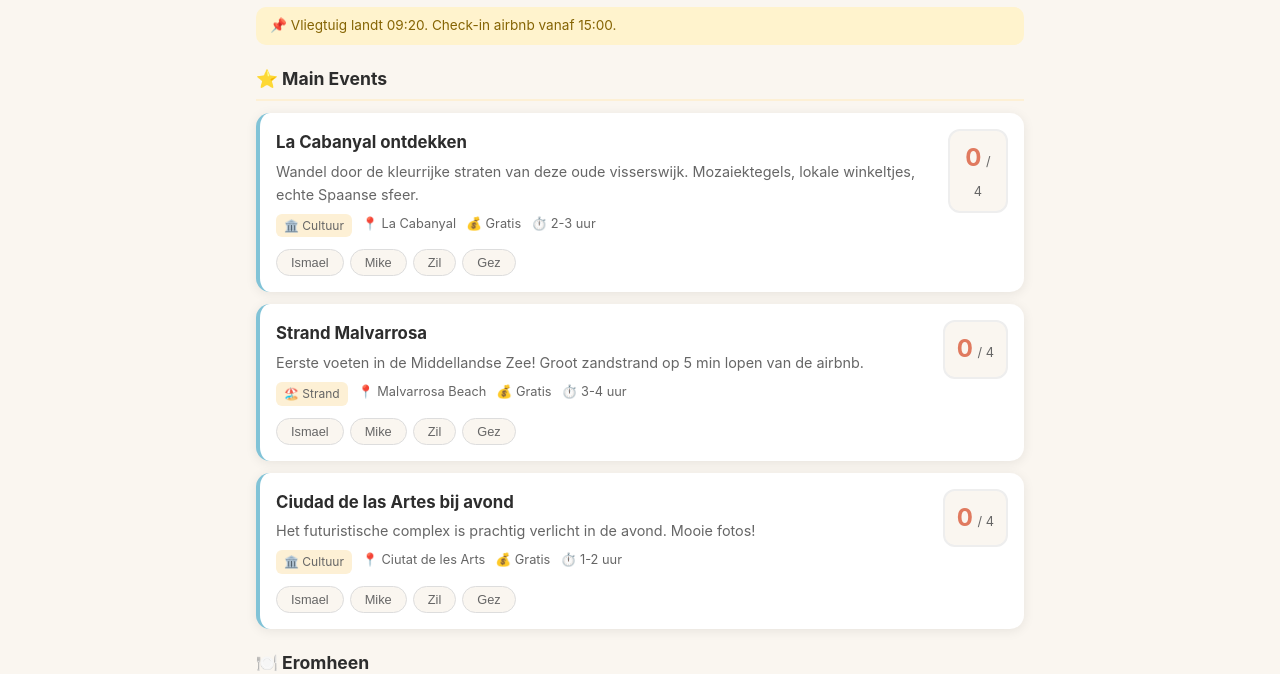
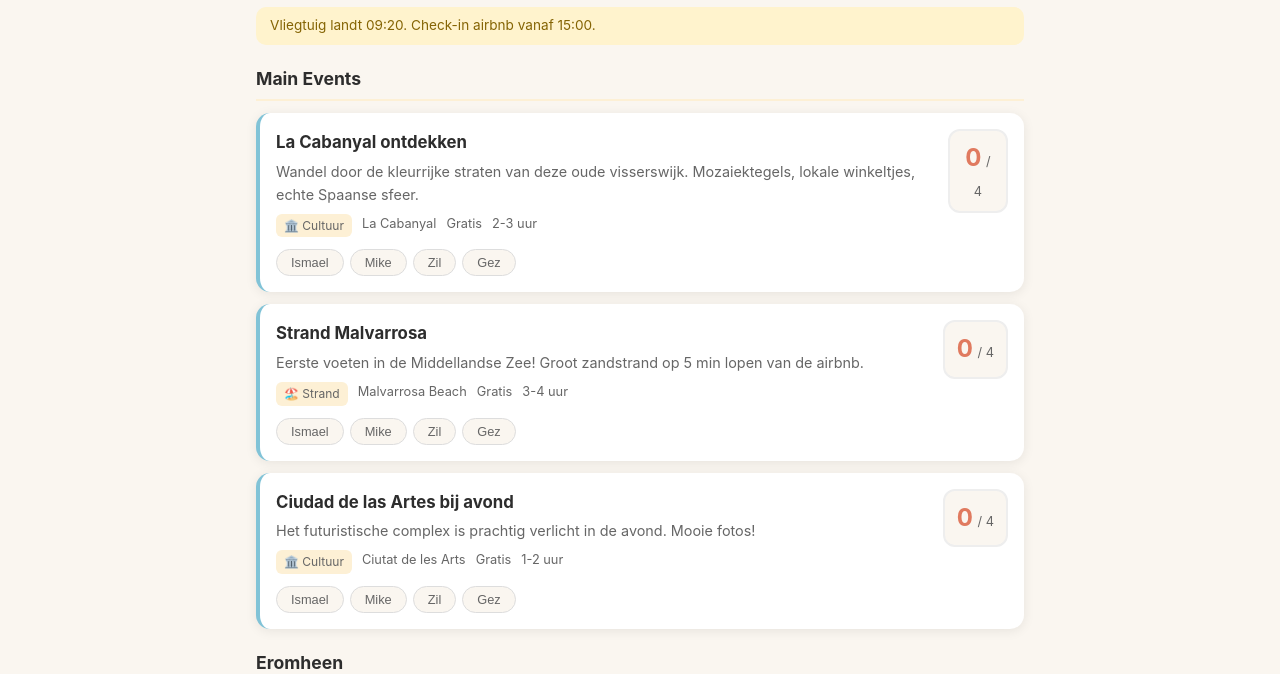
Before and after one commit to Ismapik/valencia-planner, a plain HTML site: page index.html in a window 1280 px wide. Both pictures are taken after a click on the button "1 ma". Shown: the part 419-1093 px from the top of the page. Drawn offline with Linux system fonts and the light colour scheme.

Commit message:
Initial gh-pages: Valencia planner with voting

```diff
--- a/app.js
+++ b/app.js
@@ -1,6 +1,5 @@
 let data = null;
 let currentDay = 0;
-// votes: { "d1-m1": ["Ismael","Mike"], ... }
 let votes = JSON.parse(localStorage.getItem('valencia_votes2') || '{}');
 
 async function init() {
@@ -26,23 +25,11 @@ function renderDay(day) {
   el.innerHTML = day === 0 ? renderOverview() : renderDayPage(day);
 }
 
-function getVotes(id) {
-  return votes[id] || [];
-}
+function getVotes(id) { return votes[id] || []; }
+function voteCount(id) { return getVotes(id).length; }
+function isUnanimous(id) { return voteCount(id) === 4; }
+function getGroup() { return data.trip.group; }
 
-function voteCount(id) {
-  return getVotes(id).length;
-}
-
-function isUnanimous(id) {
-  return voteCount(id) === 4;
-}
-
-function getGroup() {
-  return data.trip.group;
-}
-
-/* ===== OVERVIEW ===== */
 function renderOverview() {
   const trip = data.trip;
   const days = data.days;
@@ -56,50 +43,40 @@ function renderOverview() {
       <div class="day-date">${d.weekday} ${d.date.slice(8,10)} juli</div>
       <h3>${d.title}</h3>
       <div class="day-theme">${d.theme}</div>
-      ${confirmed ? `<div class="confirmed-badge">✅ ${confirmed}</div>` : '<div class="empty-badge">Nog niets ingepland</div>'}
+      ${confirmed ? `<div class="confirmed-badge">${confirmed}</div>` : '<div class="empty-badge">Nog niets ingepland</div>'}
     </div>`;
   });
-
   return `<div class="travel-info">
-    <h2>🌴 Reisinfo</h2>
+    <h2>Reisinfo</h2>
     <div class="travel-info-grid">
       <div class="travel-info-item"><strong>Bestemming:</strong> ${trip.destination}</div>
       <div class="travel-info-item"><strong>Wijk:</strong> ${trip.neighborhood}</div>
       <div class="travel-info-item"><strong>Groep:</strong> ${trip.group.join(', ')}</div>
-      <div class="travel-info-item"><strong>Aankomst:</strong> ${trip.arrival_time} / check-in ${trip.checkin_time}</div>
+      <div class="travel-info-item"><strong>Aankomst:</strong> ${trip.arrival_time}</div>
       <div class="travel-info-item"><strong>Vertrek:</strong> ${trip.departure_time}</div>
-      <div class="travel-info-item"><strong>Regel:</strong> 4/4 unaniem = ingepland ✅</div>
     </div>
   </div>
-  <h2>🗺️ Kaart van Valencia</h2>
+  <h2>Kaart van Valencia</h2>
   <div class="map-container">
-    <img src="valencia-map.svg" alt="Valencia kaart" style="max-width:100%;border-radius:10px;">
-    <p class="map-caption">La Cabanyal | Malvarrosa | Ciudad de las Artes | Oude Stad | Ruzafa | Albufera</p>
+    <img src="valencia-map.svg" alt="Kaart" style="max-width:100%;border-radius:10px;">
+    <p class="map-caption">La Cabanyal | Malvarrosa | Ciudad de las Artes | Centrum | Albufera</p>
   </div>
-  <h2>📅 Kies een dag</h2>
+  <h2>Kies een dag</h2>
   <div class="overview-grid">${cards}</div>
   <div class="how-it-works">
-    <strong>💡 Zo werkt het:</strong> Per dag zie je <strong>Main Events</strong> (hoofdactiviteit) en <strong>Eromheen</strong> (aanvullend).
-    Klik op iemands naam om te stemmen 👍. <strong>4/4 = unaniem = ingepland!</strong>
-    De opties met meeste stemmen staan bovenaan.
+    <strong>Zo werkt het:</strong> Per dag zie je <strong>Main Events</strong> en <strong>Eromheen</strong>.
+    Klik op een naam om te stemmen. 4/4 unaniem = ingepland! Opties met meeste stemmen staan bovenaan.
   </div>`;
 }
 
-/* ===== DAY PAGE ===== */
 function renderDayPage(dayNum) {
   const day = data.days.find(d => d.day === dayNum);
   if (!day) return '<p>Dag niet gevonden</p>';
-
   const mainEvents = day.main_events || [];
   const around = day.around || [];
-
-  // Determine which are confirmed (unanimous)
   const confirmed = [...mainEvents, ...around].filter(a => isUnanimous(a.id));
-  const notConfirmed = (items) => items.filter(a => !isUnanimous(a.id))
-    .sort((a, b) => voteCount(b.id) - voteCount(a.id));
-
-  const noteHtml = day.note ? `<div class="day-note">📌 ${day.note}</div>` : '';
-
+  const notConfirmed = (items) => items.filter(a => !isUnanimous(a.id)).sort((a,b) => voteCount(b.id)-voteCount(a.id));
+  const noteHtml = day.note ? `<div class="day-note">${day.note}</div>` : '';
   let html = `<div class="day-section">
     <div class="day-header">
       <div class="day-badge">Dag ${day.day} | ${day.weekday} ${day.date.slice(8,10)} juli</div>
@@ -107,35 +84,21 @@ function renderDayPage(dayNum) {
       <div class="day-theme">${day.theme}</div>
       ${noteHtml}
     </div>`;
-
-  // CONFIRMED SECTION
   if (confirmed.length > 0) {
-    html += `<div class="confirmed-section">
-      <h3 class="confirmed-title">✅ Ingepland (unaniem)</h3>`;
-    confirmed.forEach(a => {
-      html += renderActivityCard(a, true);
-    });
+    html += `<div class="confirmed-section"><h3 class="confirmed-title">Ingepland (unaniem)</h3>`;
+    confirmed.forEach(a => { html += renderActivityCard(a, true); });
     html += `</div>`;
   }
-
-  // MAIN EVENTS
   const sortedMain = notConfirmed(mainEvents);
   if (sortedMain.length > 0) {
-    html += `<h3 class="section-title">⭐ Main Events</h3>`;
-    sortedMain.forEach(a => {
-      html += renderActivityCard(a, false);
-    });
+    html += `<h3 class="section-title">Main Events</h3>`;
+    sortedMain.forEach(a => { html += renderActivityCard(a, false); });
   }
-
-  // AROUND
   const sortedAround = notConfirmed(around);
   if (sortedAround.length > 0) {
-    html += `<h3 class="section-title">🍽️ Eromheen</h3>`;
-    sortedAround.forEach(a => {
-      html += renderActivityCard(a, false);
-    });
+    html += `<h3 class="section-title">Eromheen</h3>`;
+    sortedAround.forEach(a => { html += renderActivityCard(a, false); });
   }
-
   html += `</div>`;
   return html;
 }
@@ -144,51 +107,43 @@ function renderActivityCard(a, isConfirmed) {
   const g = getGroup();
   const voterList = getVotes(a.id);
   const count = voterList.length;
-
   let voteBtns = '';
   g.forEach(person => {
     const hasVoted = voterList.includes(person);
-    voteBtns += `<button class="vote-btn ${hasVoted ? 'voted-yes' : ''}" onclick="toggleVote('${a.id}','${person}')">${person}${hasVoted ? ' ✅' : ''}</button>`;
+    voteBtns += `<button class="vote-btn ${hasVoted?'voted-yes':''}" onclick="toggleVote('${a.id}','${person}')">${person}${hasVoted?' ':''}</button>`;
   });
-
   const catMap = {};
   data.categories.forEach(c => catMap[c.id] = c);
-  const cat = catMap[a.category] || { icon: '📍', label: a.category };
-
-  return `<div class="activity-card ${isConfirmed ? 'confirmed' : ''} ${count > 0 ? 'has-votes' : ''}" style="${isConfirmed ? 'border-left-color: #2ecc71;' : ''}">
+  const cat = catMap[a.category] || { icon: '', label: a.category };
+  return `<div class="activity-card ${isConfirmed?'confirmed':''} ${count>0?'has-votes':''}">
     <div style="display:flex;justify-content:space-between;align-items:flex-start;">
       <div>
         <h3>${a.title}</h3>
         <div class="act-desc">${a.desc}</div>
         <div class="act-meta">
           <span class="act-category">${cat.icon} ${cat.label}</span>
-          <span>📍 ${a.location}</span>
-          <span>💰 ${a.cost || '-'}</span>
-          <span>⏱️ ${a.time || '-'}</span>
+          <span>${a.location}</span>
+          <span>${a.cost||'-'}</span>
+          <span>${a.time||'-'}</span>
         </div>
       </div>
-      <div class="vote-counter ${isUnanimous(a.id) ? 'unanimous' : ''}">
+      <div class="vote-counter ${isUnanimous(a.id)?'unanimous':''}">
         <span class="vote-num">${count}</span>
         <span class="vote-label">/ 4</span>
       </div>
     </div>
     <div class="vote-section">
       ${voteBtns}
-      ${isUnanimous(a.id) ? '<span class="unanimous-badge">✅ Unaniem! Ingepland</span>' : ''}
+      ${isUnanimous(a.id)?'<span class="unanimous-badge">Unaniem! Ingepland</span>':''}
     </div>
   </div>`;
 }
 
-/* ===== VOTE ===== */
 function toggleVote(activityId, person) {
   if (!votes[activityId]) votes[activityId] = [];
   const idx = votes[activityId].indexOf(person);
-  if (idx > -1) {
-    votes[activityId].splice(idx, 1);
-    if (votes[activityId].length === 0) delete votes[activityId];
-  } else {
-    votes[activityId].push(person);
-  }
+  if (idx > -1) { votes[activityId].splice(idx, 1); if (votes[activityId].length===0) delete votes[activityId]; }
+  else { votes[activityId].push(person); }
   localStorage.setItem('valencia_votes2', JSON.stringify(votes));
   renderDay(currentDay);
 }
```
Also changed, not shown: style.css (+9 -53 lines), index.html (line endings or trailing spaces).
